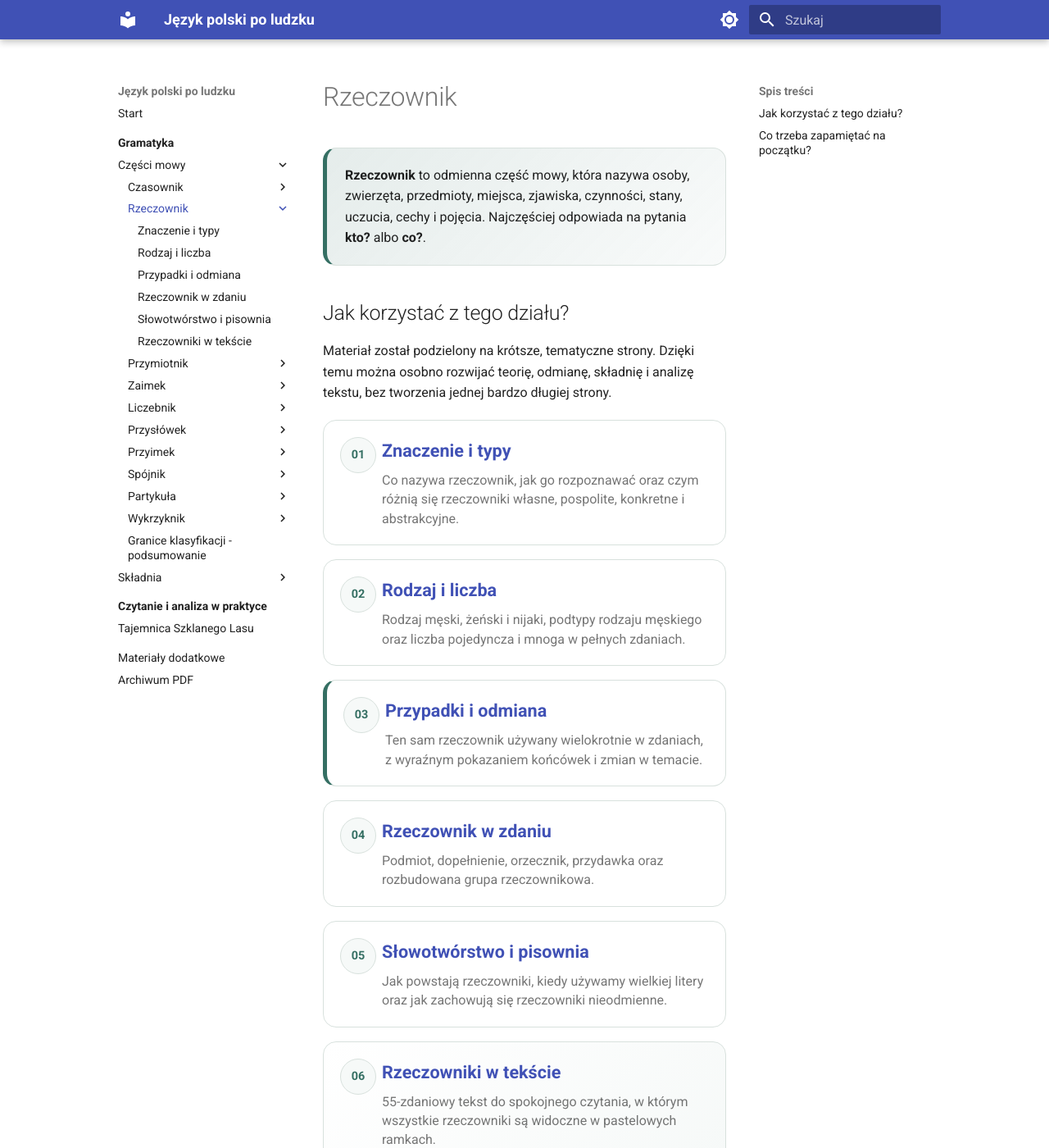
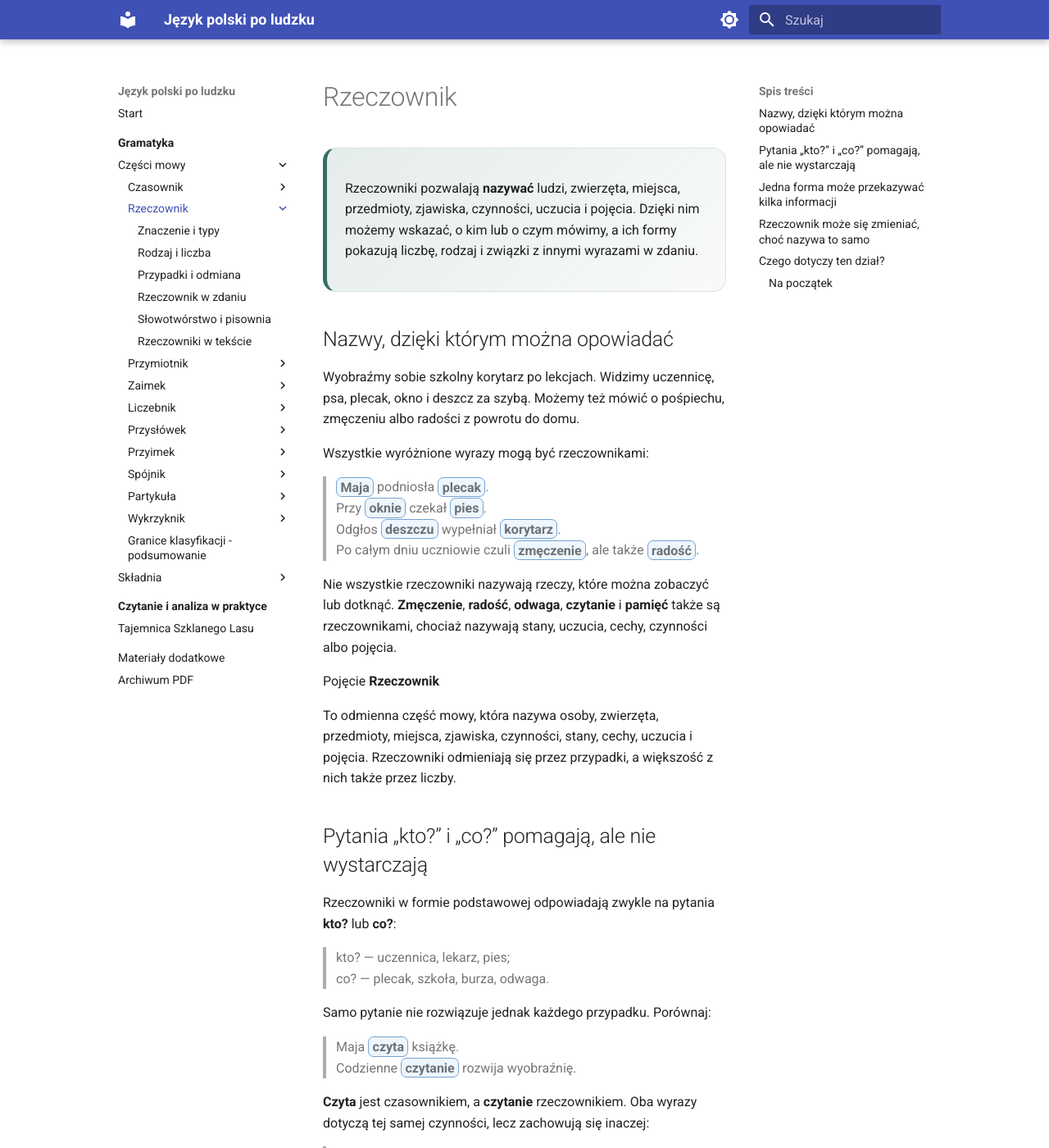
Before and after one commit to dchorazkiewicz/SP_JP, an MkDocs documentation site: the page built from docs/gramatyka/czesci-mowy/rzeczownik/index.md, in a window 1280 px wide and 1400 px high. Shown: the whole window at 82% size. Built offline with MkDocs 1.6.1 and Material for MkDocs 9.7.7, drawn with Linux system fonts in a browser that asks for light colours; some of the changed text lies outside the part shown.

Commit message:
Rewrite noun chapter introduction

```diff
--- a/docs/gramatyka/czesci-mowy/rzeczownik/index.md
+++ b/docs/gramatyka/czesci-mowy/rzeczownik/index.md
@@ -2,57 +2,98 @@
 
 <div class="noun-lesson" markdown>
 
-<div class="lead-box">
-<strong>Rzeczownik</strong> to odmienna część mowy, która nazywa osoby, zwierzęta, przedmioty, miejsca, zjawiska, czynności, stany, uczucia, cechy i pojęcia. Najczęściej odpowiada na pytania <strong>kto?</strong> albo <strong>co?</strong>.
+<div class="lead-box" markdown>
+
+Rzeczowniki pozwalają **nazywać** ludzi, zwierzęta, miejsca, przedmioty, zjawiska, czynności, uczucia i pojęcia. Dzięki nim możemy wskazać, o kim lub o czym mówimy, a ich formy pokazują liczbę, rodzaj i związki z innymi wyrazami w zdaniu.
+
 </div>
 
-## Jak korzystać z tego działu?
+## Nazwy, dzięki którym można opowiadać
 
-Materiał został podzielony na krótsze, tematyczne strony. Dzięki temu można osobno rozwijać teorię, odmianę, składnię i analizę tekstu, bez tworzenia jednej bardzo długiej strony.
+Wyobraźmy sobie szkolny korytarz po lekcjach. Widzimy uczennicę, psa, plecak, okno i deszcz za szybą. Możemy też mówić o pośpiechu, zmęczeniu albo radości z powrotu do domu.
+
+Wszystkie wyróżnione wyrazy mogą być rzeczownikami:
+
+> <span class="form-focus">Maja</span> podniosła <span class="form-focus">plecak</span>.
+> Przy <span class="form-focus">oknie</span> czekał <span class="form-focus">pies</span>.
+> Odgłos <span class="form-focus">deszczu</span> wypełniał <span class="form-focus">korytarz</span>.
+> Po całym dniu uczniowie czuli <span class="form-focus">zmęczenie</span>, ale także <span class="form-focus">radość</span>.
+
+Nie wszystkie rzeczowniki nazywają rzeczy, które można zobaczyć lub dotknąć. **Zmęczenie**, **radość**, **odwaga**, **czytanie** i **pamięć** także są rzeczownikami, chociaż nazywają stany, uczucia, cechy, czynności albo pojęcia.
+
+<div class="noun-concept">
+  <span class="noun-concept__label">Pojęcie</span>
+  <strong>Rzeczownik</strong>
+  <p>To odmienna część mowy, która nazywa osoby, zwierzęta, przedmioty, miejsca, zjawiska, czynności, stany, cechy, uczucia i pojęcia. Rzeczowniki odmieniają się przez przypadki, a większość z nich także przez liczby.</p>
+</div>
+
+## Pytania „kto?” i „co?” pomagają, ale nie wystarczają
+
+Rzeczowniki w formie podstawowej odpowiadają zwykle na pytania **kto?** lub **co?**:
+
+> kto? — uczennica, lekarz, pies;
+> co? — plecak, szkoła, burza, odwaga.
+
+Samo pytanie nie rozwiązuje jednak każdego przypadku. Porównaj:
+
+> Maja <span class="form-focus">czyta</span> książkę.
+> Codzienne <span class="form-focus">czytanie</span> rozwija wyobraźnię.
+
+**Czyta** jest czasownikiem, a **czytanie** rzeczownikiem. Oba wyrazy dotyczą tej samej czynności, lecz zachowują się inaczej:
+
+> czytam, czytasz, czytają;
+> czytanie, czytania, czytaniu, czytaniem.
+
+O części mowy decyduje więc nie tylko znaczenie, ale również odmiana i rola wyrazu w zdaniu.
+
+## Jedna forma może przekazywać kilka informacji
+
+Spójrz na wyraz:
+
+> Nie znaleźliśmy <span class="form-focus"><span class="stem-part">klucz</span><span class="ending-part">a</span></span>.
+
+Forma **klucza** informuje między innymi, że:
+
+- mówimy o jednym kluczu;
+- rzeczownik ma rodzaj męski;
+- występuje w dopełniaczu;
+- jego forma zależy od przeczonego czasownika **nie znaleźliśmy**.
+
+Rzeczownik nie jest więc tylko nazwą. Jego zakończenie pomaga zrozumieć związki między wyrazami.
+
+## Rzeczownik może się zmieniać, choć nazywa to samo
+
+> <span class="form-focus">Książka</span> leży na stole.
+> Nie ma <span class="form-focus">książki</span> na półce.
+> Przyglądam się <span class="form-focus">książce</span>.
+> Czytam <span class="form-focus">książkę</span>.
+> Idę z <span class="form-focus">książką</span> do szkoły.
+> Rozmawiamy o <span class="form-focus">książce</span>.
+
+Za każdym razem chodzi o ten sam rodzaj przedmiotu. Zmienia się forma rzeczownika, ponieważ zmienia się jego związek z czasownikiem, przyimkiem i pozostałą częścią zdania.
+
+## Czego dotyczy ten dział?
 
 <div class="noun-topic-grid">
-  <a class="noun-topic-card" href="znaczenie-i-typy/">
-    <span class="noun-topic-number">01</span>
-    <strong>Znaczenie i typy</strong>
-    <span>Co nazywa rzeczownik, jak go rozpoznawać oraz czym różnią się rzeczowniki własne, pospolite, konkretne i abstrakcyjne.</span>
-  </a>
-  <a class="noun-topic-card" href="rodzaj-i-liczba/">
-    <span class="noun-topic-number">02</span>
-    <strong>Rodzaj i liczba</strong>
-    <span>Rodzaj męski, żeński i nijaki, podtypy rodzaju męskiego oraz liczba pojedyncza i mnoga w pełnych zdaniach.</span>
-  </a>
-  <a class="noun-topic-card noun-topic-card--primary" href="przypadki-i-odmiana/">
-    <span class="noun-topic-number">03</span>
-    <strong>Przypadki i odmiana</strong>
-    <span>Ten sam rzeczownik używany wielokrotnie w zdaniach, z wyraźnym pokazaniem końcówek i zmian w temacie.</span>
-  </a>
-  <a class="noun-topic-card" href="rzeczownik-w-zdaniu/">
-    <span class="noun-topic-number">04</span>
-    <strong>Rzeczownik w zdaniu</strong>
-    <span>Podmiot, dopełnienie, orzecznik, przydawka oraz rozbudowana grupa rzeczownikowa.</span>
-  </a>
-  <a class="noun-topic-card" href="slowotworstwo-i-pisownia/">
-    <span class="noun-topic-number">05</span>
-    <strong>Słowotwórstwo i pisownia</strong>
-    <span>Jak powstają rzeczowniki, kiedy używamy wielkiej litery oraz jak zachowują się rzeczowniki nieodmienne.</span>
-  </a>
-  <a class="noun-topic-card noun-topic-card--reading" href="rzeczowniki-w-tekscie/">
-    <span class="noun-topic-number">06</span>
-    <strong>Rzeczowniki w tekście</strong>
-    <span>55-zdaniowy tekst do spokojnego czytania, w którym wszystkie rzeczowniki są widoczne w pastelowych ramkach.</span>
-  </a>
+  <a class="noun-topic-card noun-topic-card--primary" href="znaczenie-i-typy/"><span class="noun-topic-number">01</span><strong>Co nazywa rzeczownik i jak go rozpoznać?</strong><span>Osoby, miejsca, przedmioty, zjawiska, uczucia i pojęcia oraz najważniejsze grupy znaczeniowe.</span></a>
+  <a class="noun-topic-card" href="rodzaj-i-liczba/"><span class="noun-topic-number">02</span><strong>Rodzaj i liczba</strong><span>Jak rzeczownik wpływa na formę przymiotników, zaimków, liczebników i czasowników.</span></a>
+  <a class="noun-topic-card" href="przypadki-i-odmiana/"><span class="noun-topic-number">03</span><strong>Przypadki i odmiana</strong><span>Dlaczego forma rzeczownika zmienia się w zależności od jego miejsca i roli w zdaniu.</span></a>
+  <a class="noun-topic-card" href="rzeczownik-w-zdaniu/"><span class="noun-topic-number">04</span><strong>Rzeczownik w zdaniu</strong><span>Podmiot, dopełnienie, orzecznik, określenia rzeczownika i rozbudowane grupy wyrazów.</span></a>
+  <a class="noun-topic-card" href="slowotworstwo-i-pisownia/"><span class="noun-topic-number">05</span><strong>Jak powstają i jak są zapisywane rzeczowniki?</strong><span>Rodziny wyrazów, zdrobnienia, zgrubienia, nazwy własne i rzeczowniki nieodmienne.</span></a>
+  <a class="noun-topic-card noun-topic-card--reading" href="rzeczowniki-w-tekscie/"><span class="noun-topic-number">06</span><strong>Rzeczowniki w opowieści</strong><span>Jak nazwy bohaterów, miejsc, przedmiotów i pojęć budują świat dłuższego tekstu.</span></a>
 </div>
 
-## Co trzeba zapamiętać na początku?
-
-<div class="concept-grid">
-  <div class="concept-card"><strong>Rzeczownik nazywa</strong>Nie tylko rzeczy, ale również miejsca, czynności, uczucia, cechy i pojęcia.</div>
-  <div class="concept-card"><strong>Rzeczownik ma rodzaj</strong>Rodzaj wpływa na formę przymiotników, zaimków, liczebników i czasowników.</div>
-  <div class="concept-card"><strong>Rzeczownik się odmienia</strong>Zmienia formę przez przypadki i zwykle także przez liczby.</div>
-  <div class="concept-card"><strong>Kontekst jest konieczny</strong>Przypadek i funkcję rzeczownika rozpoznajemy w całym zdaniu, a nie na podstawie pojedynczego wyrazu.</div>
+<div class="noun-summary">
+<h3>Na początek</h3>
+<ul>
+  <li>Rzeczownik może nazywać zarówno coś widzialnego, jak i uczucie, czynność, cechę albo pojęcie.</li>
+  <li>Pytania <em>kto?</em> i <em>co?</em> pomagają, lecz nie zastępują obserwacji odmiany.</li>
+  <li>Rzeczownik ma rodzaj gramatyczny i odmienia się przez przypadki.</li>
+  <li>Większość rzeczowników występuje w liczbie pojedynczej i mnogiej, ale istnieją ważne wyjątki.</li>
+  <li>Formę i funkcję rzeczownika rozpoznajemy w całym zdaniu.</li>
+</ul>
 </div>
 
-!!! tip "Najważniejsza strona praktyczna"
-    Na stronie [Przypadki i odmiana](przypadki-i-odmiana/) każda forma rzeczownika występuje w pełnym zdaniu. Końcówki i oboczności są zaznaczone osobno, dzięki czemu widać, co rzeczywiście zmienia się podczas odmiany.
+[Przejdź do pierwszej lekcji](znaczenie-i-typy/){ .md-button .md-button--primary }
 
 </div>
```
